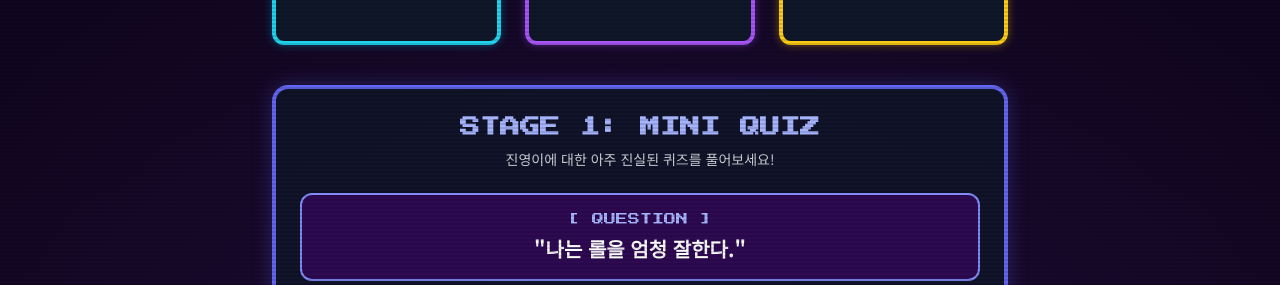
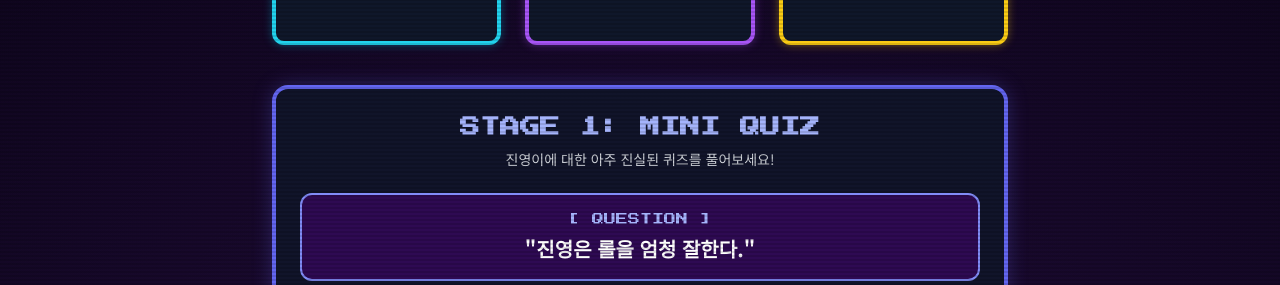
Before and after one commit to wkdwlsdud24/my-page, a plain HTML site: page index.html in a window 1280 px wide. Shown: the part 515-800 px from the top of the page. Drawn offline with nearby package versions, Linux system fonts and the light colour scheme; no server answers.

Commit message:
나의 대한 OX 이름 수정 (명확히)

```diff
--- a/index.html
+++ b/index.html
@@ -219,7 +219,7 @@
 
             <div class="bg-purple-950/70 p-4 rounded-xl border-2 border-indigo-400 text-center mb-6">
                 <p class="text-xs text-indigo-300 font-pixel mb-2">[ QUESTION ]</p>
-                <p class="text-lg sm:text-xl font-bold text-white">"나는 롤을 엄청 잘한다."</p>
+                <p class="text-lg sm:text-xl font-bold text-white">"진영은 롤을 엄청 잘한다."</p>
             </div>
 
             <div class="flex justify-center gap-6">
```
